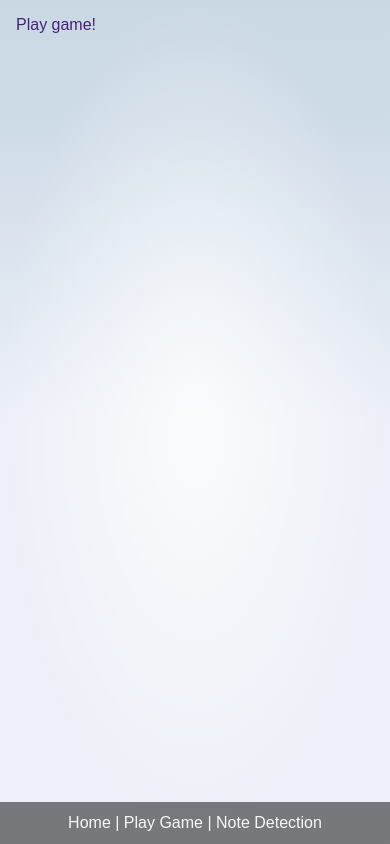
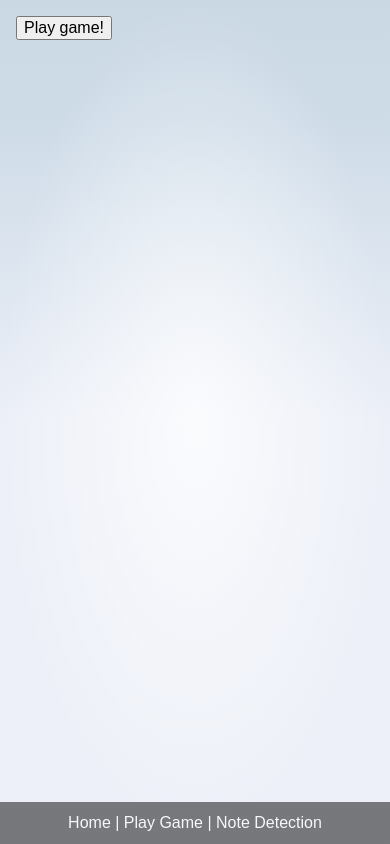
Before and after one commit to allantokuda/music-teacher, a SvelteKit app: page / in a window 390 px wide. Built offline with nearby package versions, Linux system fonts and the light colour scheme.

Commit message:
Microphone setup prior to starting

```diff
--- a/src/routes/+page.svelte
+++ b/src/routes/+page.svelte
@@ -1,8 +1,25 @@
 <script>
+  import { goto } from '$app/navigation';
+  /* import Detector from '$lib/detector/Detector.ts'; */
+
+  import * as Tone from 'tone';
+
+  function play() {
+    /* let d = new Detector(); */
+    /* d.start(); */
+    /* d.stop(); */
+
+    let mic = new Tone.UserMedia();
+    //Tone.start()
+    mic.open().then(() => {
+      mic.close();
+      goto('/play');
+    });
+  }
 </script>
 
 <div>
-<a href="/play">Play game!</a>
+  <button on:click={play}>Play game!</button>
 </div>
 
 <style>
```
Also changed, not shown: src/routes/play/+page.svelte (+11 -0 lines).
